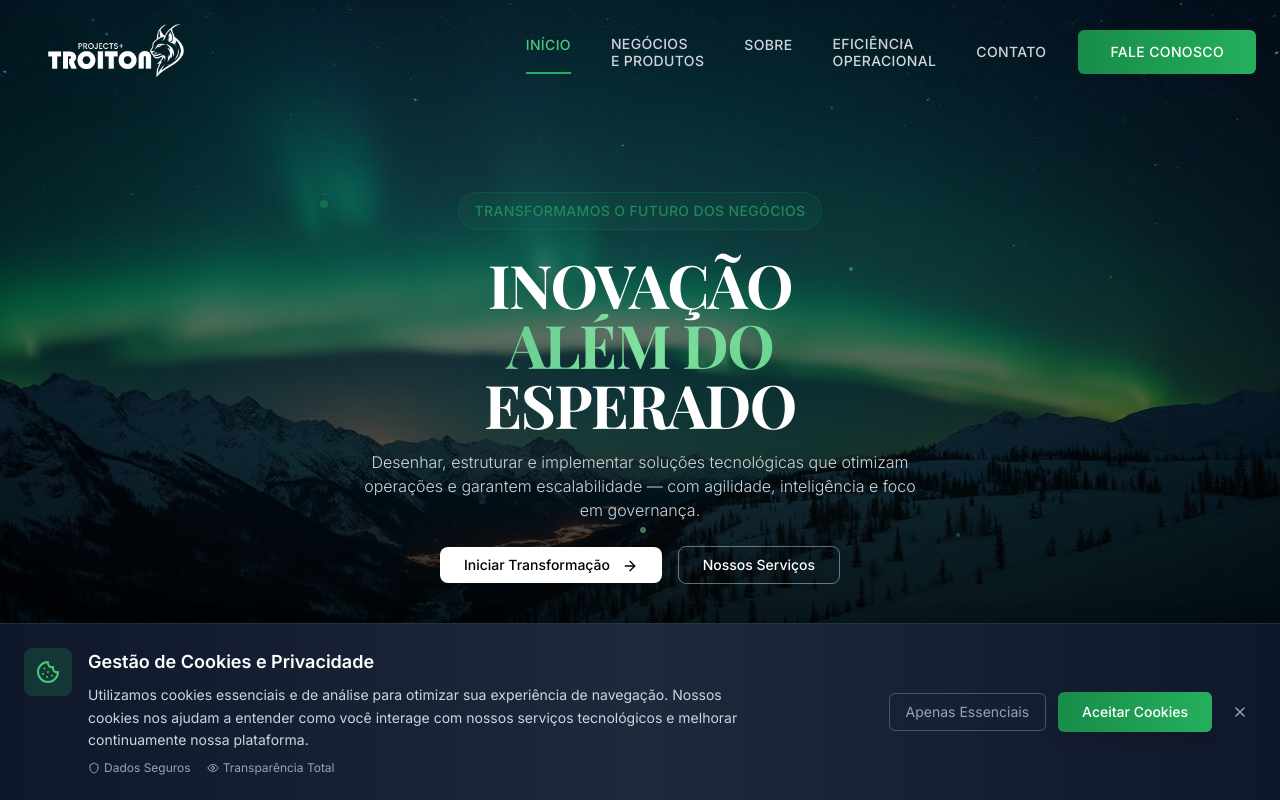
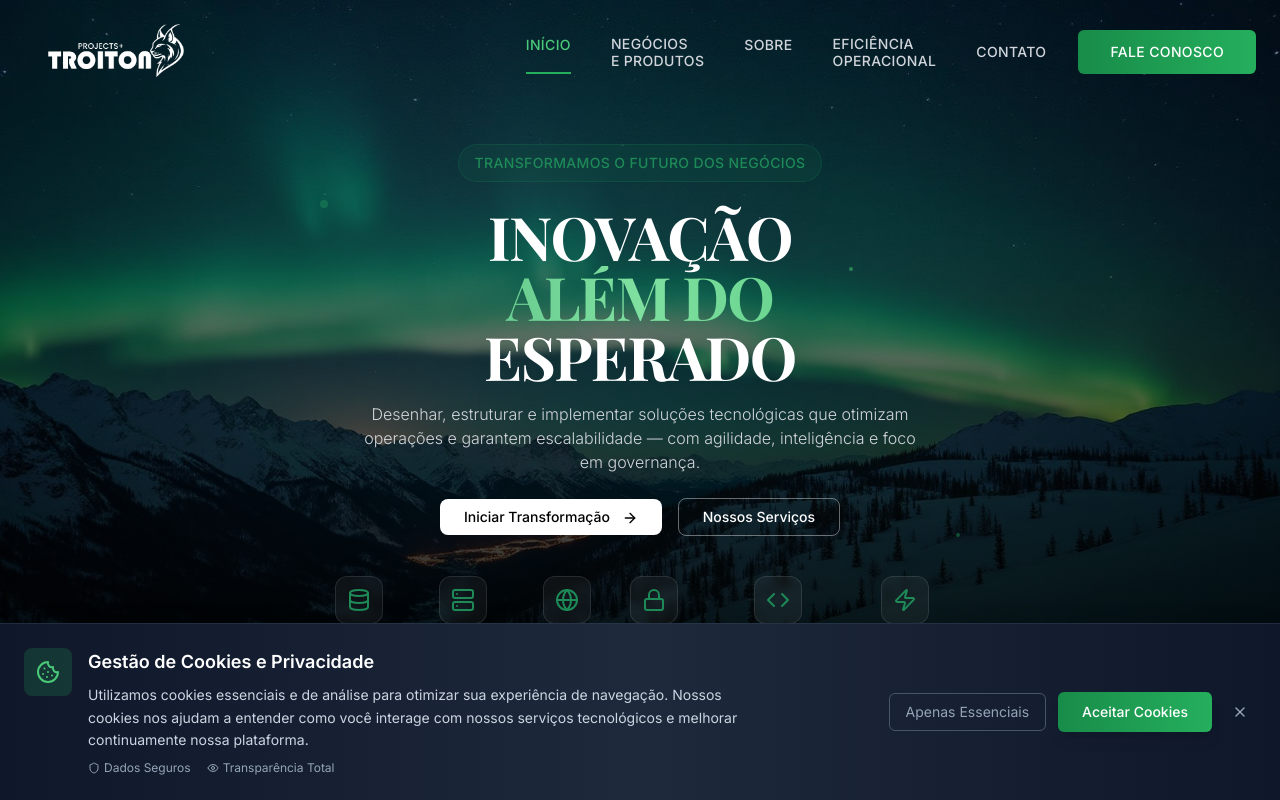
Before and after one commit to troitonn/troiton-digital-solutions, a React (Vite) app: page / in a window 1280 px wide. Shown: the top 800 px of the page. Built offline with nearby package versions, Linux system fonts and the light colour scheme.

Commit message:
Update Hero.tsx

```diff
--- a/src/components/Hero.tsx
+++ b/src/components/Hero.tsx
@@ -1,6 +1,5 @@
 import { ArrowRight, Database, Server, Globe, Lock, Code, Zap } from 'lucide-react';
 import { useEffect, useState } from 'react';
-import { Button } from '@/components/ui/button';
 import auroraHero from '@/assets/aurora-hero.jpg';
 
 const Hero = () => {
@@ -22,12 +21,12 @@ const Hero = () => {
 
   return (
     <section id="inicio" className="relative h-screen flex items-center justify-center overflow-hidden">
-      {/* Aurora Background */}
+      {/* Background Image */}
       <div
         className="absolute inset-0 bg-cover bg-center bg-no-repeat"
         style={{ backgroundImage: `url(${auroraHero})` }}
       />
-      <div className="absolute inset-0 bg-gradient-to-b from-black/40 via-black/60 to-black"></div>
+      <div className="absolute inset-0 bg-gradient-to-b from-black/40 via-black/60 to-black" />
 
       {/* Animated Particles */}
       <div className="absolute inset-0 overflow-hidden">
@@ -37,11 +36,12 @@ const Hero = () => {
         <div className="absolute top-2/3 right-1/4 w-1 h-1 bg-primary rounded-full animate-pulse"></div>
       </div>
 
-      <div className="relative container mx-auto px-6 text-center pt-32">
+      <div className="relative container mx-auto px-6 text-center pt-32 -mt-6">
         <div className={`transition-all duration-1000 transform ${
           isVisible ? 'translate-y-0 opacity-100' : 'translate-y-10 opacity-0'
         }`}>
-          {/* Tagline - sem estrela */}
+
+          {/* Tagline */}
           <div className="inline-flex items-center px-4 py-2 bg-primary/10 border border-primary/20 rounded-full mb-6 backdrop-blur-sm">
             <span className="text-primary font-medium tracking-wide text-sm">
               TRANSFORMAMOS O FUTURO DOS NEGÓCIOS
@@ -62,7 +62,7 @@ const Hero = () => {
             Desenhar, estruturar e implementar soluções tecnológicas que otimizam operações e garantem escalabilidade — com agilidade, inteligência e foco em governança.
           </p>
 
-          {/* CTA Buttons - estilo Apple */}
+          {/* CTA Buttons */}
           <div className="flex flex-col sm:flex-row gap-4 justify-center items-center mb-10">
             <button
               onClick={() => scrollToSection('contato')}
@@ -79,8 +79,8 @@ const Hero = () => {
             </button>
           </div>
 
-          {/* Technology Icons */}
-          <div className="flex flex-wrap justify-center gap-6 mb-10">
+          {/* Tech Icons */}
+          <div className="flex flex-wrap justify-center gap-6 mb-24">
             {[
               { icon: <Database className="w-6 h-6 text-primary" />, label: 'ERP' },
               { icon: <Server className="w-6 h-6 text-primary" />, label: 'INFRAESTRUTURA' },
@@ -97,10 +97,13 @@ const Hero = () => {
               </div>
             ))}
           </div>
+
+          {/* Extra Tagline Below (opcional) */}
+          <p className="text-xs text-white/60 mt-2 tracking-wider font-light uppercase">Inovação & Transformação</p>
         </div>
       </div>
 
-      {/* Scroll Indicator ajustado */}
+      {/* Scroll Indicator */}
       <div className="absolute bottom-4 sm:bottom-8 left-1/2 transform -translate-x-1/2 animate-bounce z-10 pointer-events-none">
         <div className="w-6 h-10 border-2 border-white/30 rounded-full flex justify-center">
           <div className="w-1 h-3 bg-white/60 rounded-full mt-2 animate-pulse"></div>
```
